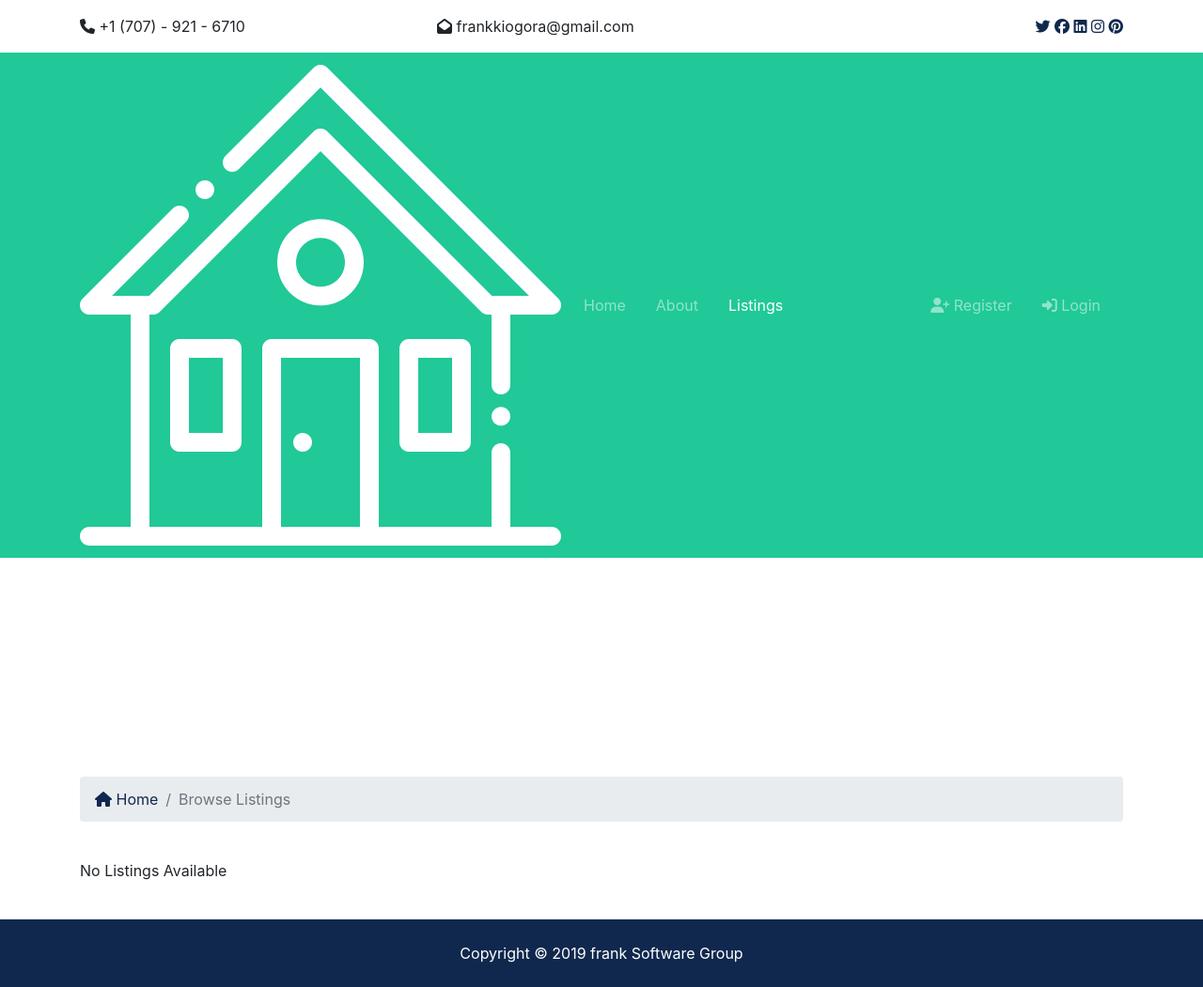
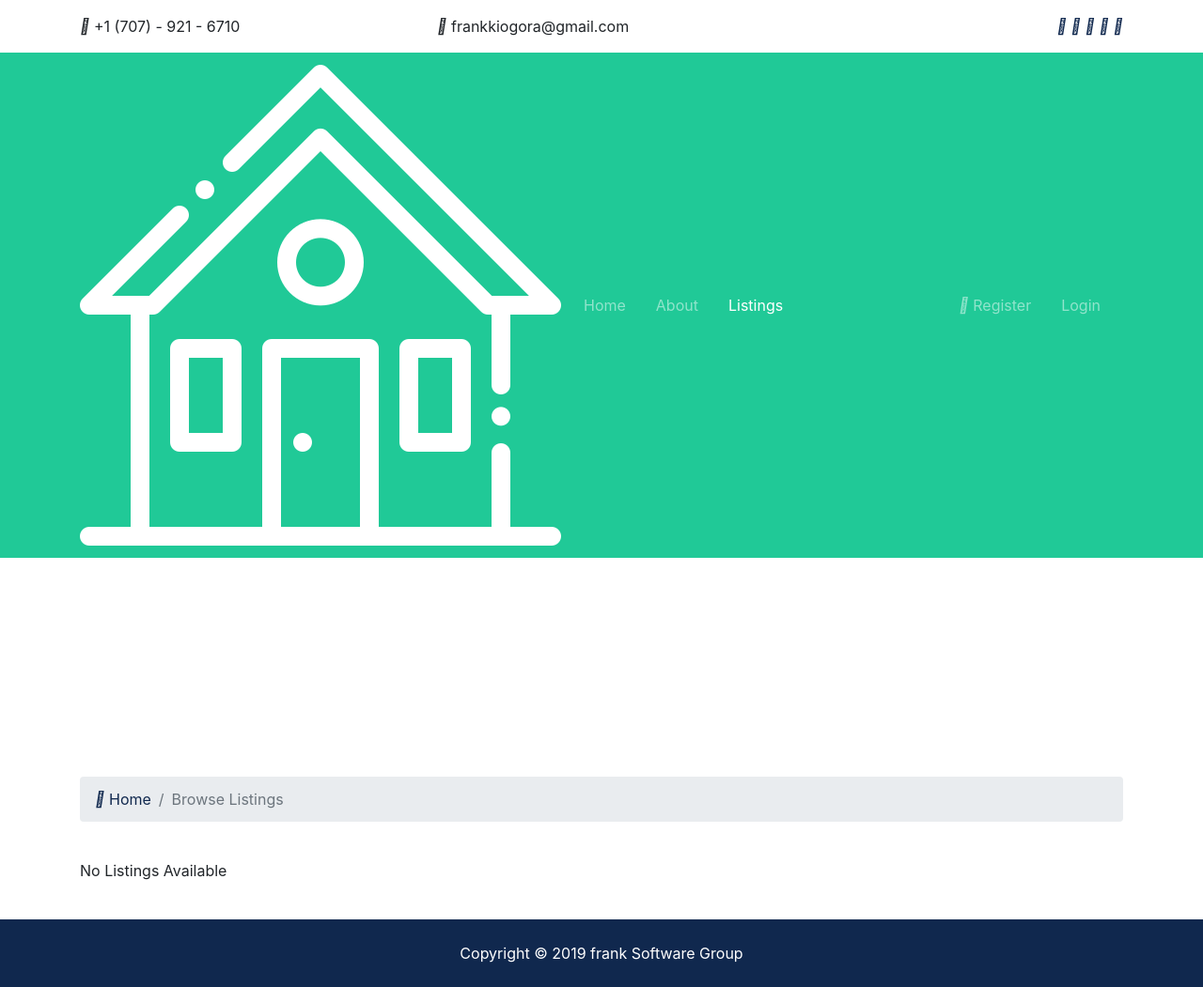
Before and after one commit to frankkiogora/vacationHomeFinder, a Django app: page /listings/ in a window 1280 px wide. Shown: the whole page at 94% size. Run offline with Django 3.2, Linux system fonts and the light colour scheme; data that the repository does not hold is empty; some libraries are stand-ins or nearby versions.

Commit message:
website without font awesome

```diff
--- a/templates/base.html
+++ b/templates/base.html
@@ -7,7 +7,10 @@
     <meta http-equiv="X-UA-Compatible" content="ie=edge" />
 
     <!-- Font Awesome -->
-    <script src="https://kit.fontawesome.com/f7f18cb9bd.js"></script>
+    <link
+      rel="stylesheet"
+      href="path/to/font-awesome/css/font-awesome.min.css"
+    />
     <!-- Bootstrap -->
     <link rel="stylesheet" href="{% static 'css/bootstrap.css' %}" />
     <!-- Custom -->
```
